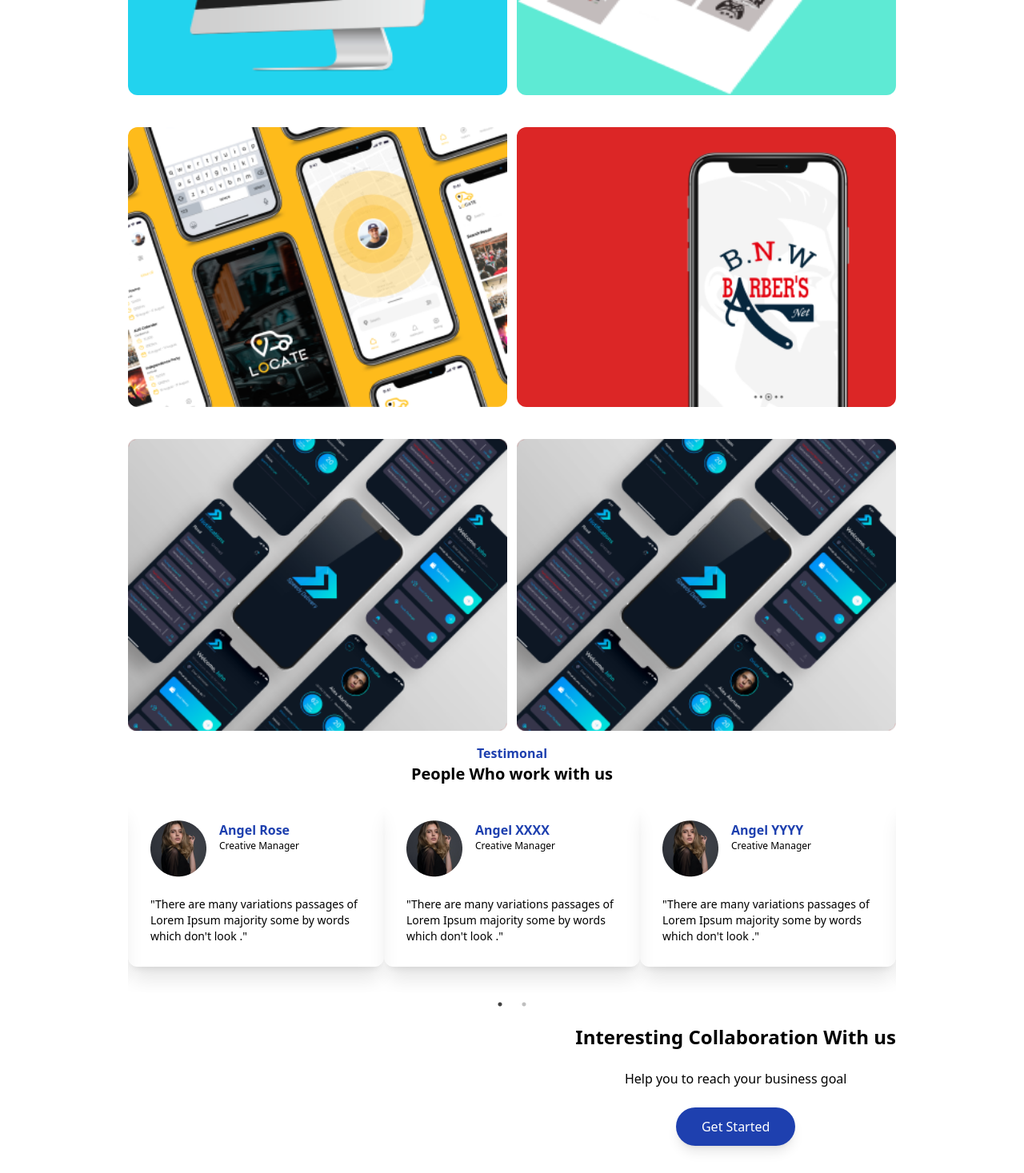
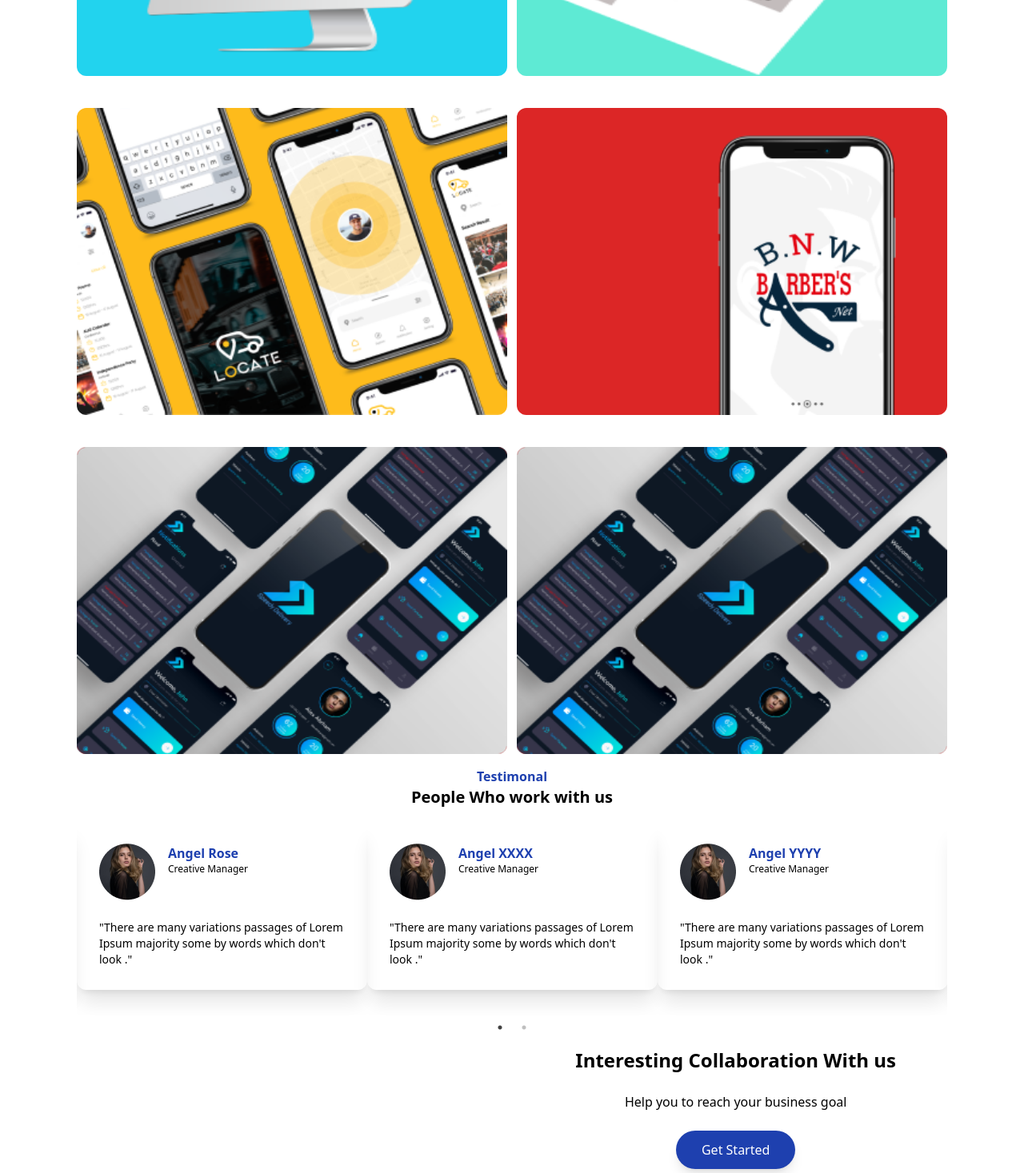
Before and after one commit to kasahun-welela/recognise-design, a React (Vite) app: page / in a window 1280 px wide. Shown: the part 2777-4244 px from the top of the page at 80% size. Built offline with nearby package versions, Linux system fonts and the light colour scheme.

Commit message:
margin issue

```diff
--- a/src/components/Card.jsx
+++ b/src/components/Card.jsx
@@ -3,7 +3,7 @@ import { data } from "../cardData";
 function Card(prop) {
   console.log(data);
   return (
-    <div className="m-7 lg:mx-40  md:grid grid-cols-2 lg:grid-cols-3 gap-4">
+    <div className="m-7 lg:mx-40 md:mx-24 md:grid grid-cols-2 lg:grid-cols-3 gap-4">
       {data.map((values) => (
         <div
           className=" p-10 flex flex-col gap-5 justify-around items-center shadow-2xl rounded-2xl hover:bg-blue-700 hover:text-white"
--- a/src/components/OurWork.jsx
+++ b/src/components/OurWork.jsx
@@ -3,7 +3,7 @@ import React from "react";
 function OurWork() {
   return (
     <>
-      <div className="mx-7 md:mx-40  md:grid grid-cols-2 gap-2 gap-x-3">
+      <div className="mx-7 md:mx-24 md:grid grid-cols-2 gap-2 gap-x-3">
         <div>
           <h1 className=" text-center text-2xl font-bold mb-3 text-blue-800">
             Our Works
--- a/src/components/Testimonal.jsx
+++ b/src/components/Testimonal.jsx
@@ -46,7 +46,7 @@ function Testimonal() {
       <h1 className="text-center font-bold text-xl mb-4">
         People Who work with us
       </h1>
-      <Slider {...settings} className="md:mx-40  mx-7">
+      <Slider {...settings} className="md:mx-24  mx-7">
         {/* testimonal card */}
         <div className=" p-4 shadow-xl flex flex-col rounded-xl max-w-sm mb-8 ">
           <div className="flex p-3">
```
